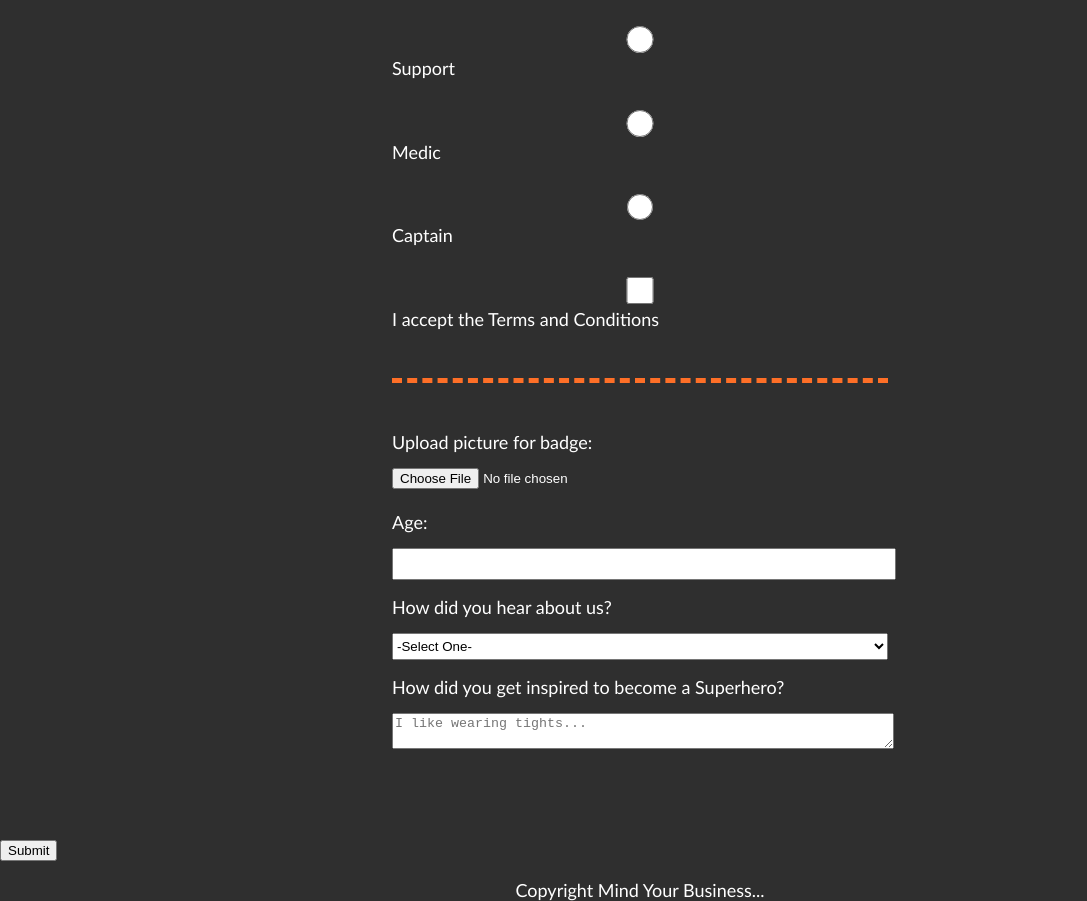
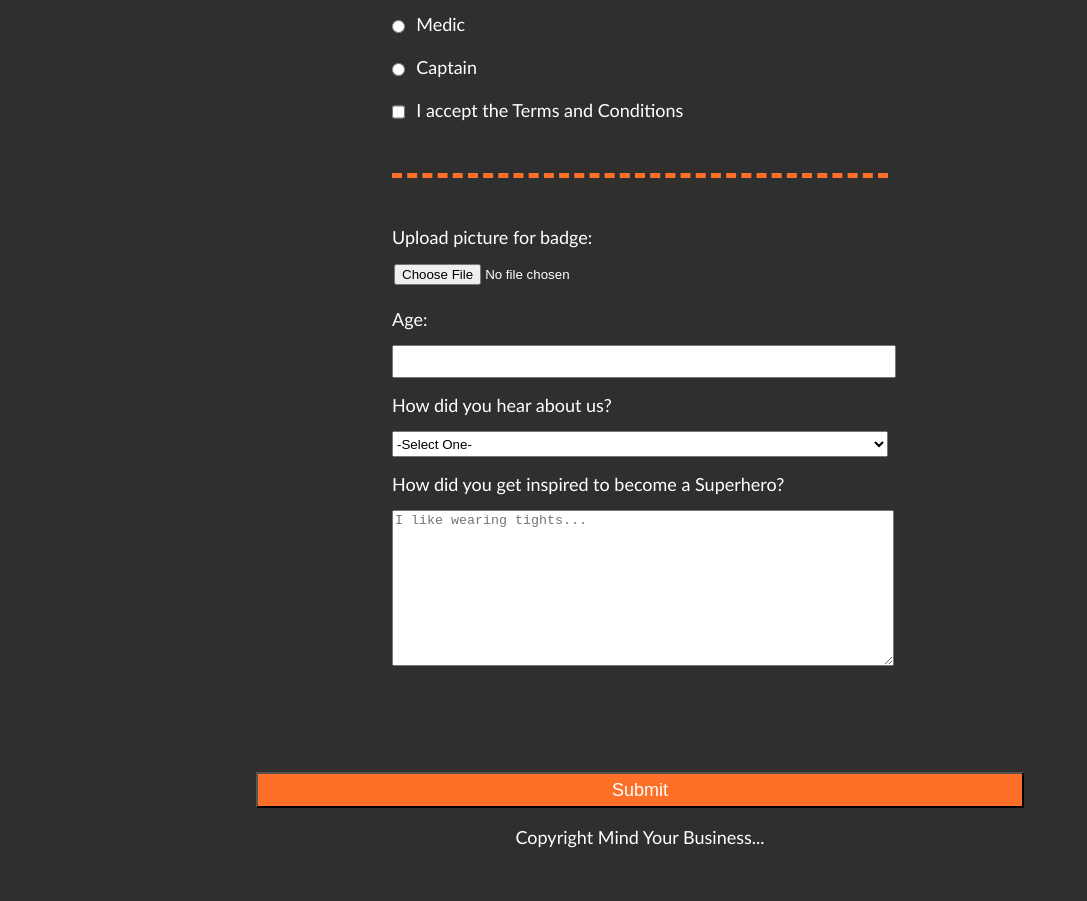
Before and after one commit to egome019/practiceForm, a plain HTML site: page index.html in a window 1280 px wide. Shown: the part 744-1645 px from the top of the page, without its empty margins (0-1087 px from the left). After the commit the page ends 1592 px from the top, so only its background shows below. Drawn offline with Linux system fonts and the light colour scheme.

Commit message:
freecodecamp dup complete

```diff
--- a/index.html
+++ b/index.html
@@ -34,20 +34,30 @@
 			<fieldset>
 				<legend>Preferred Role</legend>
 				<label for="solo"
-					><input id="solo" name="role" type="radio" /> Solo</label
+					><input class="radio-align" id="solo" name="role" type="radio" />
+					Solo</label
 				>
 				<label for="support"
-					><input id="support" name="role" type="radio" /> Support</label
+					><input id="support" class="radio-align" name="role" type="radio" />
+					Support</label
 				>
 				<label for="medic"
-					><input id="medic" name="role" type="radio" /> Medic</label
+					><input id="medic" name="role" type="radio" class="radio-align" />
+					Medic</label
 				>
 				<label for="captain"
-					><input id="captain" name="role" type="radio" /> Captain</label
+					><input id="captain" name="role" type="radio" class="radio-align" />
+					Captain</label
 				>
 				<label for="terms"
-					><input id="terms" name="role" type="checkbox" required /> I accept
-					the Terms and Conditions</label
+					><input
+						id="terms"
+						name="role"
+						type="checkbox"
+						class="radio-align"
+						required
+					/>
+					I accept the Terms and Conditions</label
 				>
 			</fieldset>
 			<fieldset>
@@ -71,6 +81,8 @@
 				<label for="inspiration"
 					>How did you get inspired to become a Superhero?
 					<textarea
+						rows="10"
+						cols="30"
 						placeholder="I like wearing tights..."
 						id="inspiration"
 						name="inspiration"
--- a/styles.css
+++ b/styles.css
@@ -45,3 +45,29 @@ input, textarea, select{
     width: 100%;
     min-height: 2em;
 }
+
+.radio-align{
+    width: unset;
+    margin: 0 .5em 0 0;
+    vertical-align: middle;
+}
+
+button{
+    display: block;
+    width: 60%;
+    margin: 1em auto;
+    height: 2em;
+    font-size: 1em;
+    background-color: #fe6f27;
+    color: #ffff;
+    min-width: 300px;
+}
+
+button:hover{
+    background-color: #ffff;
+    color: #fe6f27;
+}
+
+input[type="file"]{
+    padding: 1px 2px;
+}
```
